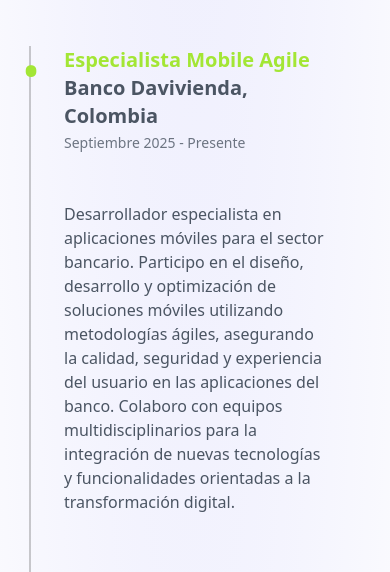
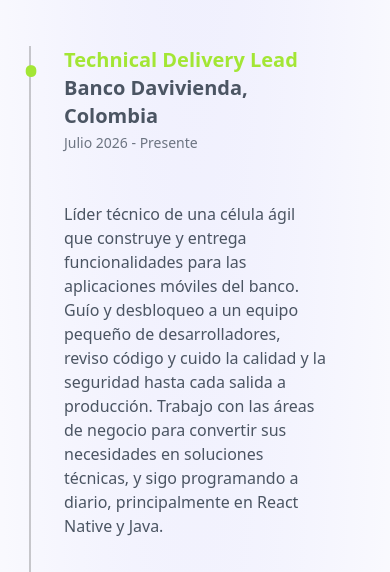
Before and after one commit to HurgotDev/portfolio, an Astro site: page / in a window 390 px wide. Shown: the part 694-1266 px from the top of the page. Built offline with nearby package versions, Linux system fonts and the light colour scheme; Astro itself is replaced by a stand-in of ours.

Commit message:
Revise job experience entries in Experience.astro
Updated experience details for the Technical Delivery Lead position and modified the description for the Mobile Agile Specialist role.

```diff
--- a/src/components/Experience.astro
+++ b/src/components/Experience.astro
@@ -2,11 +2,18 @@
 import ExperienceItem from "./ExperienceItem.astro"
 const EXPERIENCIE = [
   {
-    date: "Septiembre 2025 - Presente",
+    date: "Julio 2026 - Presente",
+    title: "Technical Delivery Lead",
+    company: "Banco Davivienda, Colombia",
+    description:
+      "Líder técnico de una célula ágil que construye y entrega funcionalidades para las aplicaciones móviles del banco. Guío y desbloqueo a un equipo pequeño de desarrolladores, reviso código y cuido la calidad y la seguridad hasta cada salida a producción. Trabajo con las áreas de negocio para convertir sus necesidades en soluciones técnicas, y sigo programando a diario, principalmente en React Native y Java.",
+  },
+  {
+    date: "Septiembre 2025 - Julio 2026",
     title: "Especialista Mobile Agile",
     company: "Banco Davivienda, Colombia",
     description:
-      "Desarrollador especialista en aplicaciones móviles para el sector bancario. Participo en el diseño, desarrollo y optimización de soluciones móviles utilizando metodologías ágiles, asegurando la calidad, seguridad y experiencia del usuario en las aplicaciones del banco. Colaboro con equipos multidisciplinarios para la integración de nuevas tecnologías y funcionalidades orientadas a la transformación digital.",
+      "Desarrollador especialista en aplicaciones móviles para el sector bancario. Participé en el diseño, desarrollo y optimización de soluciones móviles utilizando metodologías ágiles, asegurando la calidad, seguridad y experiencia del usuario en las aplicaciones del banco. Colaboré con equipos multidisciplinarios para la integración de nuevas tecnologías y funcionalidades orientadas a la transformación digital.",
   },
   {
     date: "Octubre 2021 - Agosto 2025",
```
